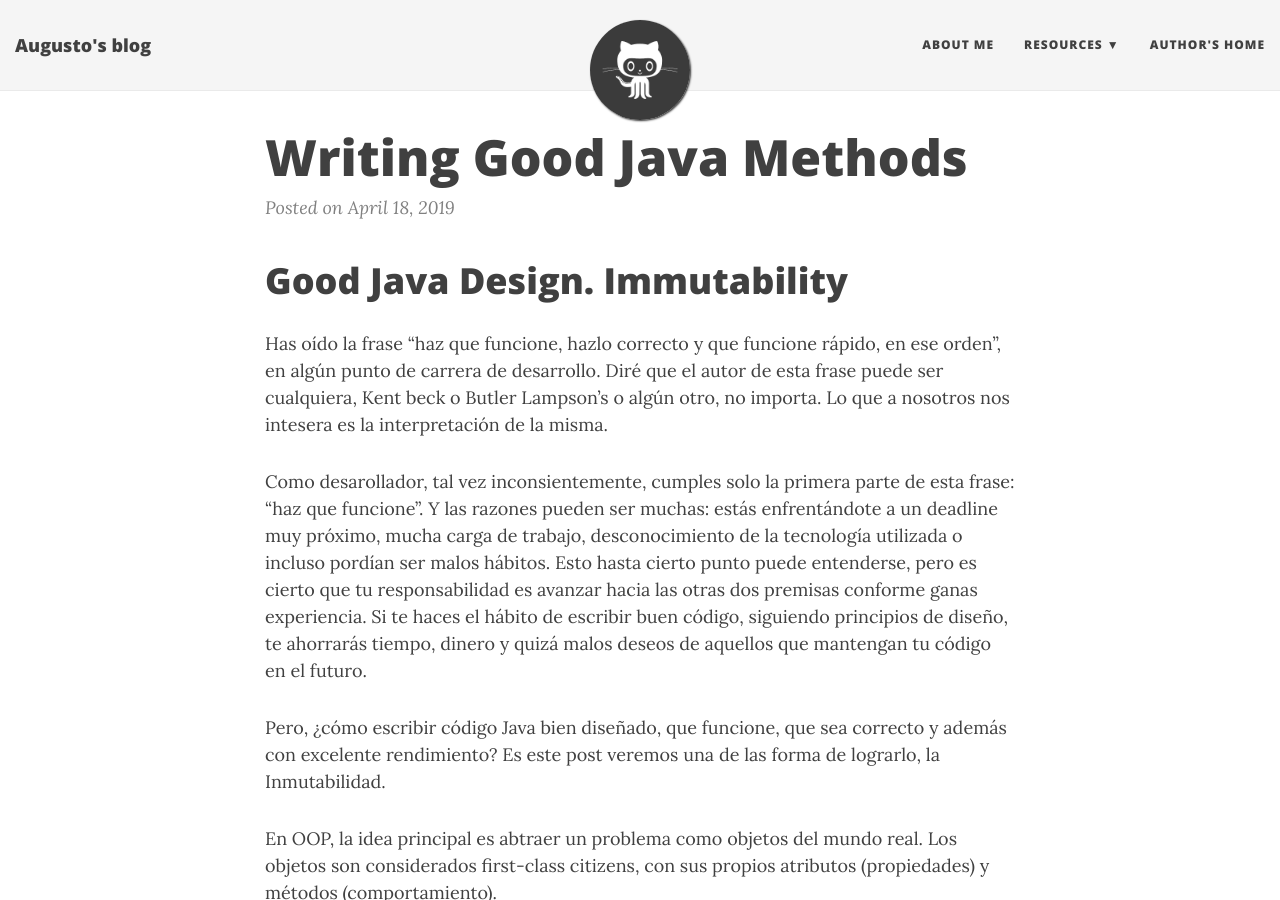
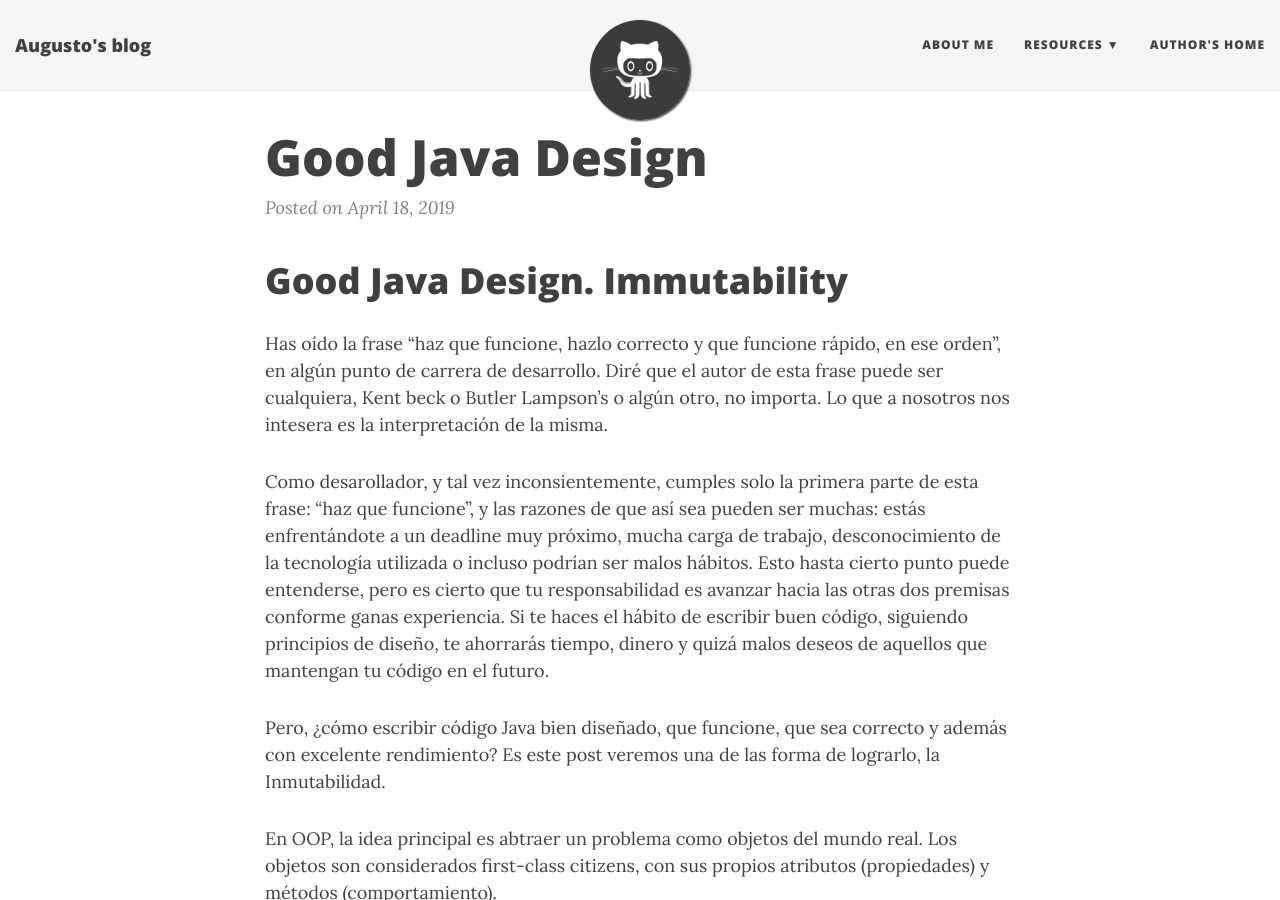
Before and after one commit to aukustomx/aukustomx.github.io, a Jekyll site: the page built from _posts/2019-04-18-good-java-design.md, in a window 1280 px wide and 900 px high. Built offline with Jekyll 4.4.1, drawn with Linux system fonts in a browser that asks for light colours; nearby versions of some CDN libraries.

Commit message:
Rename post title

```diff
--- a/_posts/2019-04-18-writing-good-java-methods.md
+++ b/_posts/2019-04-18-good-java-design.md
@@ -2,7 +2,7 @@
 
 Has oído la frase "haz que funcione, hazlo correcto y que funcione rápido, en ese orden", en algún punto de carrera de desarrollo. Diré que el autor de esta frase puede ser cualquiera, Kent beck o Butler Lampson's o algún otro, no importa. Lo que a nosotros nos intesera es la interpretación de la misma.
 
-Como desarollador, tal vez inconsientemente, cumples solo la primera parte de esta frase: "haz que funcione". Y las razones pueden ser muchas: estás enfrentándote a un deadline muy próximo, mucha carga de trabajo, desconocimiento de la tecnología utilizada o incluso pordían ser malos hábitos. Esto hasta cierto punto puede entenderse, pero es cierto que tu responsabilidad es avanzar hacia las otras dos premisas conforme ganas experiencia. Si te haces el  hábito de escribir buen código, siguiendo principios de diseño, te ahorrarás tiempo, dinero y quizá malos deseos de aquellos que mantengan tu código en el futuro.
+Como desarollador, y tal vez inconsientemente, cumples solo la primera parte de esta frase: "haz que funcione", y las razones de que así sea pueden ser muchas: estás enfrentándote a un deadline muy próximo, mucha carga de trabajo, desconocimiento de la tecnología utilizada o incluso podrían ser malos hábitos. Esto hasta cierto punto puede entenderse, pero es cierto que tu responsabilidad es avanzar hacia las otras dos premisas conforme ganas experiencia. Si te haces el  hábito de escribir buen código, siguiendo principios de diseño, te ahorrarás tiempo, dinero y quizá malos deseos de aquellos que mantengan tu código en el futuro.
 
 Pero, ¿cómo escribir código Java bien diseñado, que funcione, que sea correcto y además con excelente rendimiento? Es este post veremos una de las forma de lograrlo, la Inmutabilidad.
 
```
